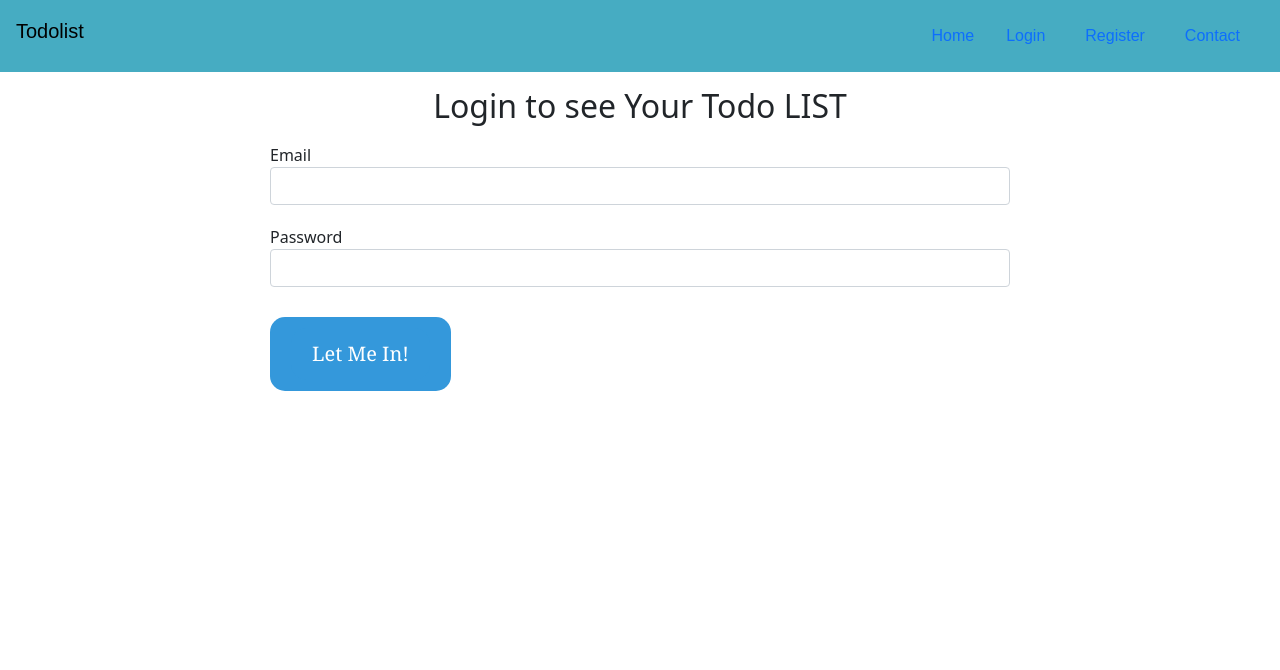
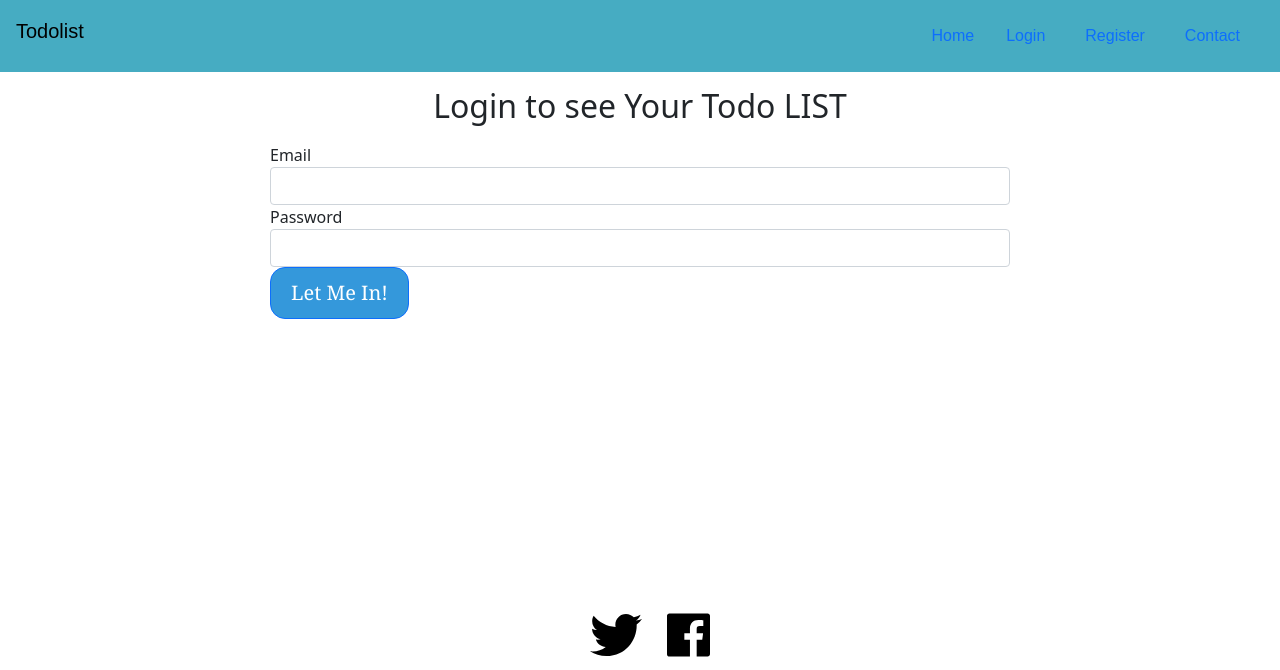
Before and after one commit to ShubhamZoro/Todolist, a Flask app: page /login in a window 1280 px wide. Shown: the top 670 px of the page. Run offline with Flask 2, Linux system fonts and the light colour scheme; some libraries are stand-ins or nearby versions.

Commit message:
Update login.html

```diff
--- a/templates/login.html
+++ b/templates/login.html
@@ -12,9 +12,7 @@
       <h2 style="text-align:center">Login to see Your Todo LIST</h2>
       <div style="padding:10px" class="col-lg-8 col-md-10 mx-auto content">
 
-        <div style="padding-bottom:20px">{{ wtf.form_field(form.email) }}</div>
-        <div style="padding-bottom:20px">{{ wtf.form_field(form.password) }}</div>
-        <div class="btn "style="margin-top:10px">{{ wtf.form_field(form.submit) }}</div>
+        {{ wtf.quick_form(form, novalidate=True, button_map={"submit": "primary"}) }}
       </div>
     </div>
   </div>
```
